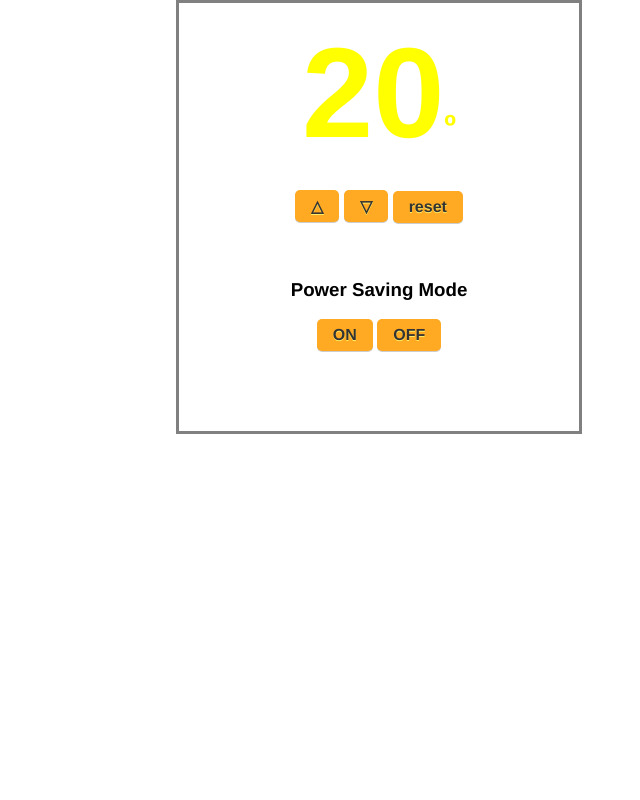
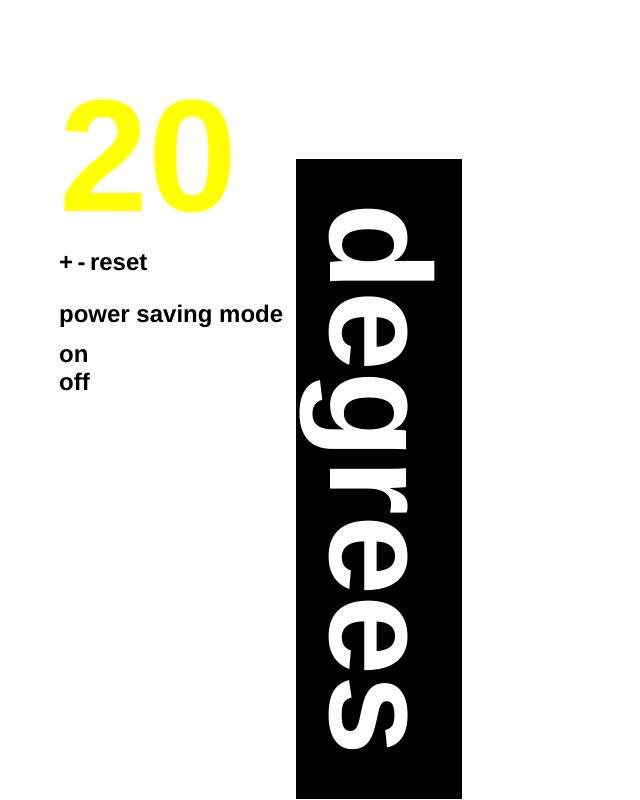
Before and after one commit to BibianaC/ThermostatJS, a plain HTML site: page index.html in a window 1280 px wide. Shown: the whole page, without its empty margins (261-901 px from the left). Drawn offline with nearby package versions, Linux system fonts and the light colour scheme.

Commit message:
CSS style

```diff
--- a/css/thermo-style.css
+++ b/css/thermo-style.css
@@ -4,45 +4,41 @@
 }
 
 .grid {
-  padding-top: 1em;
-  border: 3px solid #808080;
-  margin: 0 auto;
-  text-align: center;
-  width: 400px;
+  padding-top: 4em;
+  margin: 0em auto;
+  text-align: left;
   font-family: 'Lucida Sans Typewriter', Helvetica;
+  position: float;
+  width: 50%;
 }
 
-#temperature {
-  font-size: 4em;
+h1 {
+  font-size: 10em;
 }
 
-.degrees {
-  padding-bottom: 1em;
+h2 {
+  position: absolute;
+  width: 50%;
+  text-align: center;
+  font-size: 9em;
+  -ms-transform: rotate(90deg); /* IE 9 */
+  -webkit-transform: rotate(90deg); /* Chrome, Safari, Opera */
+  transform: rotate(90deg);
+  color: white;
+  background-color: black;
 }
 
 h3 {
-  padding-top: 3em;
-  padding-bottom: 1em;
-}
-
-.PSM-off {
-  margin-bottom: 5em;
+  padding-top: 1em;
+  padding-bottom: 0.5em;
+  font-size: 1.5em;
 }
 
 button {
-  -webkit-box-shadow:rgba(0,0,0,0.2) 0 1px 0 0;
-  -moz-box-shadow:rgba(0,0,0,0.2) 0 1px 0 0;
-  box-shadow:rgba(0,0,0,0.2) 0 1px 0 0;
-  color:#333;
-  background-color:#FA2;
-  border-radius:5px;
-  -moz-border-radius:5px;
-  -webkit-border-radius:5px;
-  border:none;
+  padding: 0;
+  border: none;
+  background: none;
   font-family: Helvetica Neue,Arial,sans-serif;
-  font-size:16px;
-  font-weight:700;
-  height:32px;
-  padding:4px 16px;
-  text-shadow:#FE6 0 1px 0
+  font-size: 1.5em;
+  font-weight: 800;
 }
--- a/index.html
+++ b/index.html
@@ -11,17 +11,22 @@
   <body>
 
     <main class="grid">
-      <h1 class="medium-usage">
-        <span id="temperature">??</span>º
-      </h1>
-      <h2 class="degrees"></h2>
-      <button class='increase-temp'>△</button>
-      <button class='decrease-temp'>▽</button>
-      <button class='reset'>reset</button>
-      <br>
-      <h3>Power Saving Mode</h3>
-      <button class='PSM-on'>ON</button>
-      <button class='PSM-off'>OFF</button>
+      <section class="left">
+        <h1 class="medium-usage">
+          <span id="temperature">??</span>
+        </h1>
+        <button class='increase-temp'>+</button>
+        <button class='decrease-temp'>-</button>
+        <button class='reset'>reset</button>
+        <br>
+        <h3>power saving mode</h3>
+        <button class='PSM-on'>on</button><br>
+        <button class='PSM-off'>off</button>
+      </section>
+
+      <section class="right">
+        <h2 class="degrees">degrees</h2>
+      </section>
     </main>
 
     <script src="https:///code.jquery.com/jquery-1.11.2.js"></script>
```
